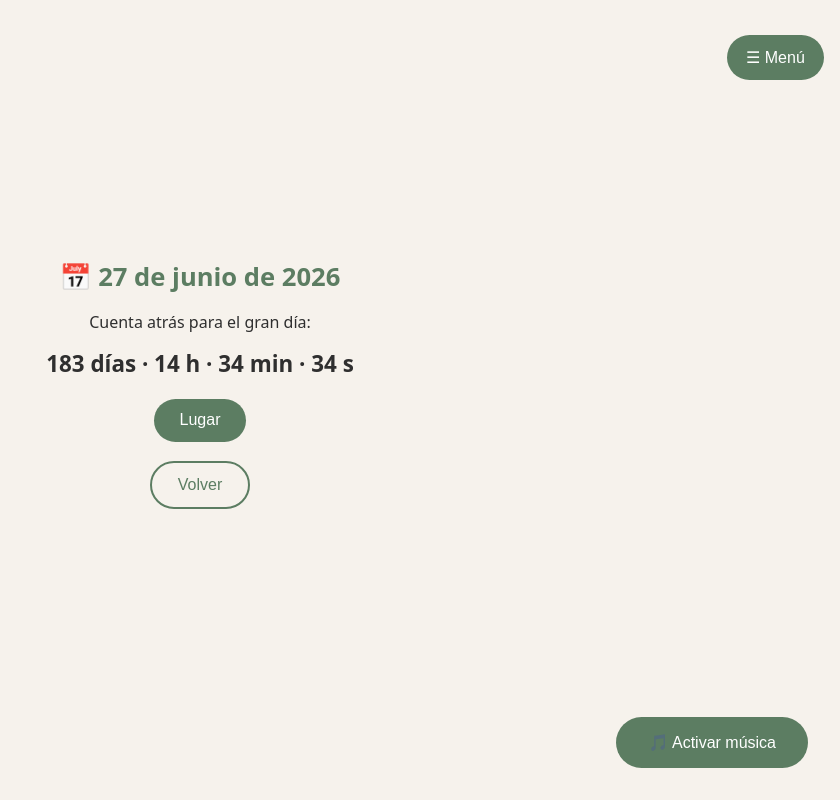
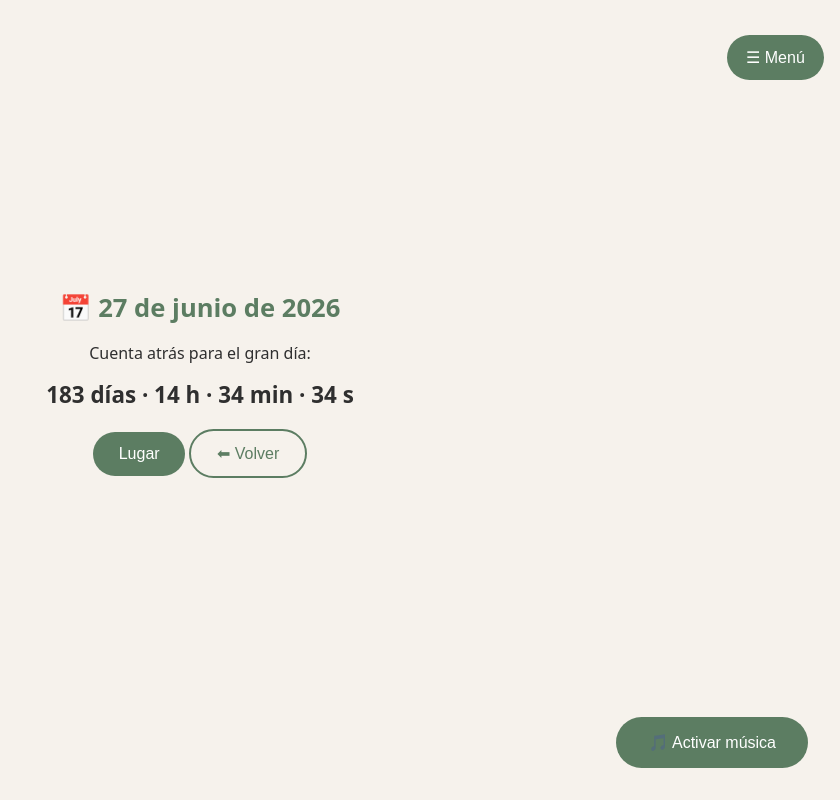
Before and after one commit to torresgarciaraul/bodaLauRaul, a plain HTML site: page index.html in a window 1280 px wide. Both pictures are taken after a click on the button "Empezar". Shown: the whole page, without its empty margins (440-1280 px from the left). Drawn offline with Linux system fonts and the light colour scheme.

Commit message:
modificado

```diff
--- a/index.html
+++ b/index.html
@@ -94,16 +94,20 @@ Nos hace muchísima ilusión que nos acompañes en un día tan especial
 <h2>📅 27 de junio de 2026</h2>
 <p>Cuenta atrás para el gran día:</p>
 <div class="contador" id="contador" aria-live="polite"></div>
-<button onclick="irA('p3')">Lugar</button>
-<button class="secundario" onclick="irA('p1')">Volver</button>
+<div class="nav">
+  <button onclick="irA('p3')">Lugar</button>
+  <button class="secundario" onclick="irA('p1')">⬅ Volver</button>
+</div>
 </section>
 
 <section class="pantalla" id="p3">
 <h2>🏛️ Palacete de la Ochava</h2>
 <p>Valdilecha</p>
 <img src="imagenes/fachada.jpg" alt="Fachada del Palacete de la Ochava"class="fullscreen"/>
-<button onclick="irA('p4')">Mapa & cómo llegar</button>
-<button class="secundario" onclick="irA('p2')">Volver</button>
+<div class="nav">
+  <button onclick="irA('p4')">Mapa & cómo llegar</button>
+  <button class="secundario" onclick="irA('p2')">⬅ Volver</button>
+</div>
 </section>
 
 <section class="pantalla" id="p4">
@@ -111,9 +115,11 @@ Nos hace muchísima ilusión que nos acompañes en un día tan especial
 <p>Calle Alcalá, 65 · C. Miguel de Cervantes, 11 · 28511 Valdilecha, Madrid</p>
 <iframe class="mapa" loading="lazy" referrerpolicy="no-referrer-when-downgrade"
 src="https://www.google.com/maps?q=Palacete%20de%20la%20Ochava%20Valdilecha&output=embed" aria-label="Mapa del Palacete de la Ochava"></iframe>
-<button onclick="irA('p5')">Timeline</button>
-<a href="https://www.google.com/maps/dir/?api=1&destination=Palacete+de+la+Ochava+Valdilecha" target="_blank" rel="noopener"><button class="secundario">Cómo llegar</button></a>
-<button class="secundario" onclick="irA('p3')">Volver</button>
+<div class="nav">
+  <button onclick="irA('pInfo')">Información Útil</button>
+  <a href="https://www.google.com/maps/dir/?api=1&destination=Palacete+de+la+Ochava+Valdilecha" target="_blank" rel="noopener"><button class="secundario">Cómo llegar</button></a>
+  <button class="secundario" onclick="irA('p3')">⬅ Volver</button>
+</div>
 </section>
 
 <section class="pantalla" id="pInfo">
@@ -143,8 +149,10 @@ src="https://www.google.com/maps?q=Palacete%20de%20la%20Ochava%20Valdilecha&outp
      alt="Timeline del día de la boda"
      class="timeline-img">
 </div>
-<button onclick="irA('p6')">Confirmación de asistencia</button>
-<button class="secundario" onclick="irA('pInfo')">Volver</button>
+<div class="nav">
+  <button onclick="irA('p6')">Confirmación de asistencia</button>
+  <button class="secundario" onclick="irA('pInfo')">⬅ Volver</button>
+</div>
 </section>
 
 <section class="pantalla" id="p6">
@@ -171,9 +179,12 @@ src="https://www.google.com/maps?q=Palacete%20de%20la%20Ochava%20Valdilecha&outp
     <textarea name="alergias" rows="3"></textarea>
   </label>
 
+  <div class="nav">
   <button type="submit">Enviar</button>
-  <p id="mensaje" style="margin-top:.5rem;color:var(--verde);font-weight:600;"></p>
-  <button class="secundario" onclick="irA('p5')">Volver</button>
+    <p id="mensaje" style="margin-top:.5rem;color:var(--verde);font-weight:600;"></p>
+  <button class="secundario" onclick="irA('p5')">⬅ Volver</button>
+  </div>
+
 </form>
 </section>
 
```
